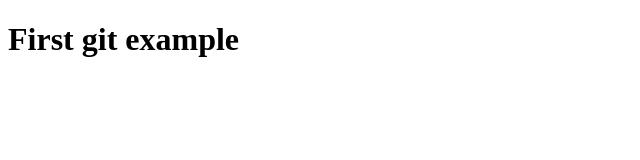
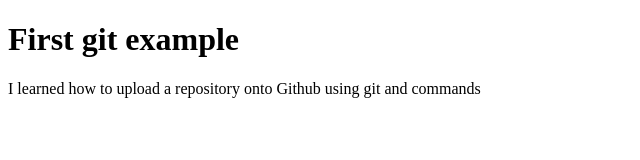
Before and after one commit to Procrastifarian/Demo-Delete-later, a plain HTML site: page index.html in a window 1280 px wide. Shown: the whole page, without its empty margins (0-640 px from the left). Drawn offline with Linux system fonts and the light colour scheme.

Commit message:
Update 1

```diff
--- a/index.html
+++ b/index.html
@@ -7,6 +7,7 @@
 </head>
 <body>
     <h1>First git example</h1>
-
+    <!-- Graphical User Interface (Gui)-->
+    <p> I learned how to upload a repository onto Github using git and commands</p>
 </body>
 </html>
```
